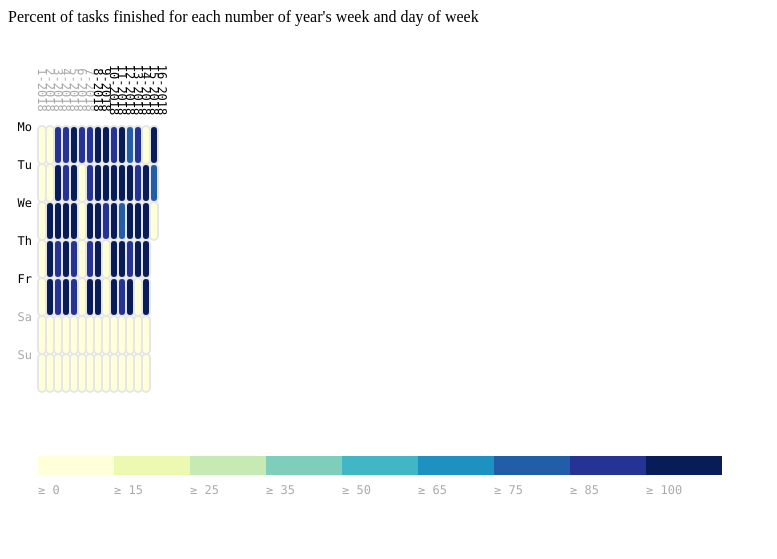
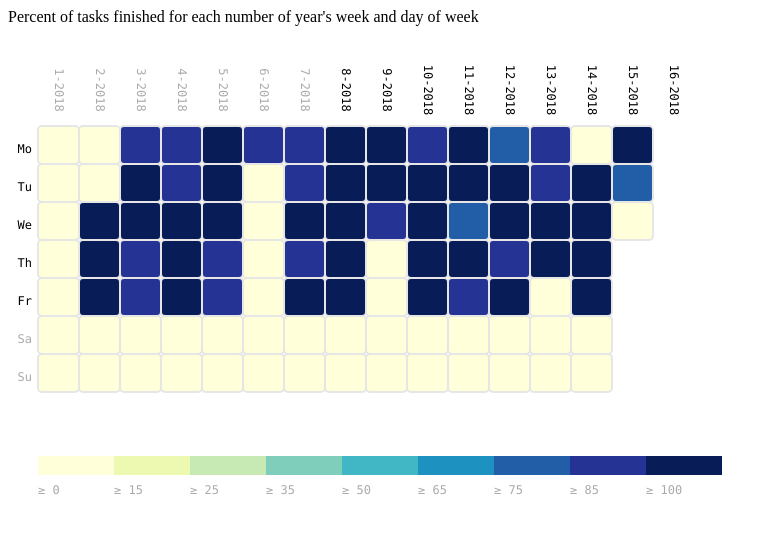
Before and after one commit to PhoenixAlx/TasksHeatmap, a plain HTML site: page index.html in a window 1280 px wide. Shown: the whole page, without its empty margins (0-777 px from the left). Drawn offline with Linux system fonts and the light colour scheme.

Commit message:
change width the calendar

```diff
--- a/index.html
+++ b/index.html
@@ -109,7 +109,7 @@
       let margin = { top: 100, right: 0, bottom: 100, left: 30 },
           width = 960 - margin.left - margin.right,
           height = 530 - margin.top - margin.bottom,
-          gridSize = Math.floor(width / number_days),
+          gridSize = Math.floor(width *5/ number_days),
           gridSize_height = Math.floor(width / 24),
           legendElementWidth = gridSize_height*2,
           buckets = 9,
```
